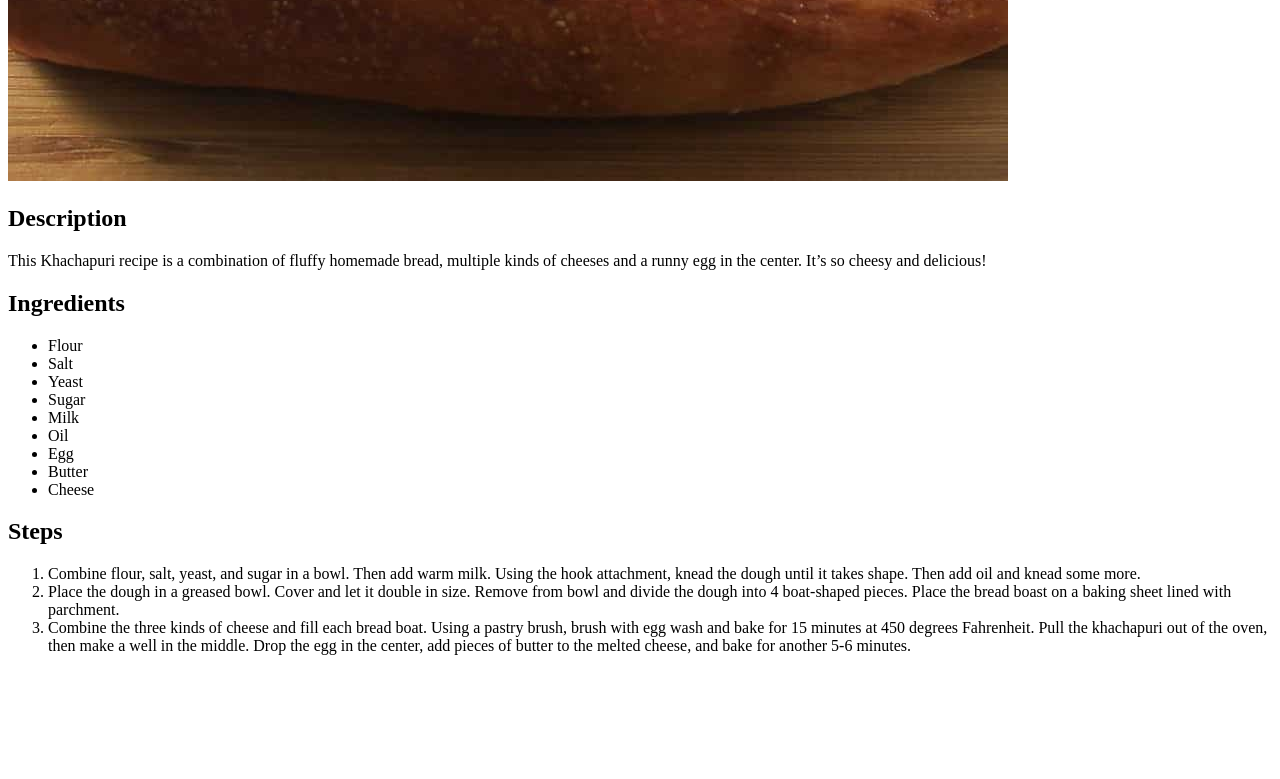
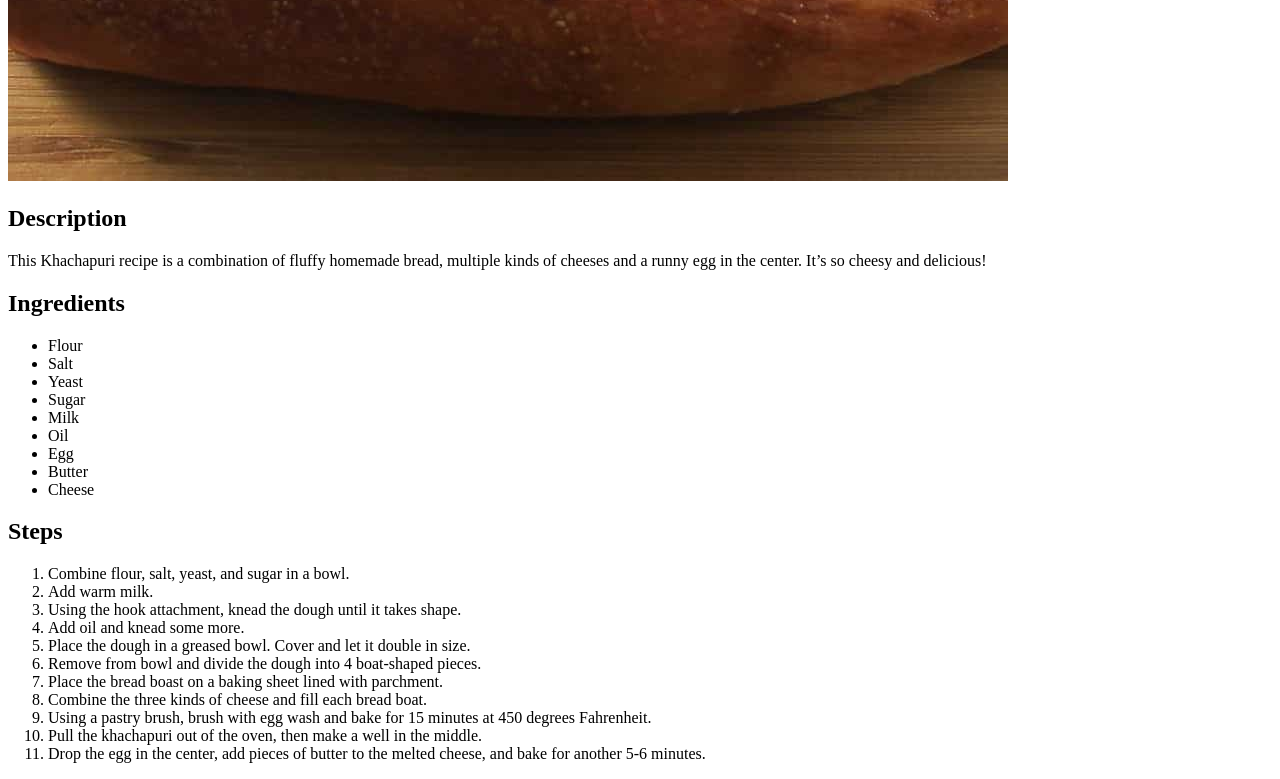
Before and after one commit to MrZoom24/odin-recipes, a plain HTML site: page recipes/khachapuri.html in a window 1280 px wide. Shown: the part 1399-2178 px from the top of the page. Before the commit the page ends 2070 px from the top, so only its background shows below. Drawn offline with Linux system fonts and the light colour scheme.

Commit message:
Update steps

```diff
--- a/recipes/khachapuri.html
+++ b/recipes/khachapuri.html
@@ -5,7 +5,7 @@
     </head>
     <body>
         <h1>Khachapuri</h1>
-        <img src="../images/khachapuri-image.jpg" alt="cherry dump cake">
+        <img src="../images/khachapuri-image.jpg" alt="Khachapuri">
 
         <h2>Description</h2>
         <p>This Khachapuri recipe is a combination of fluffy homemade bread, multiple kinds of cheeses and a runny egg in the center.
@@ -26,15 +26,17 @@
 
         <h2>Steps</h2>
         <ol>
-            <li>Combine flour, salt, yeast, and sugar in a bowl. Then add warm milk.
-                Using the hook attachment, knead the dough until it takes shape. Then add oil and knead some more.</li>
-            <li>Place the dough in a greased bowl. Cover and let it double in size.
-                Remove from bowl and divide the dough into 4 boat-shaped pieces.
-                Place the bread boast on a baking sheet lined with parchment.</li>
-            <li>Combine the three kinds of cheese and fill each bread boat.
-                Using a pastry brush, brush with egg wash and bake for 15 minutes at 450 degrees Fahrenheit.
-                Pull the khachapuri out of the oven, then make a well in the middle.
-                Drop the egg in the center, add pieces of butter to the melted cheese, and bake for another 5-6 minutes.</li>
+            <li>Combine flour, salt, yeast, and sugar in a bowl.</li>
+            <li>Add warm milk.</li>
+            <li>Using the hook attachment, knead the dough until it takes shape.</li>
+            <li>Add oil and knead some more.</li>
+            <li>Place the dough in a greased bowl. Cover and let it double in size.</li>
+            <li>Remove from bowl and divide the dough into 4 boat-shaped pieces.</li>
+            <li>Place the bread boast on a baking sheet lined with parchment.</li>
+            <li>Combine the three kinds of cheese and fill each bread boat.</li>
+            <li>Using a pastry brush, brush with egg wash and bake for 15 minutes at 450 degrees Fahrenheit.</li>
+            <li>Pull the khachapuri out of the oven, then make a well in the middle.</li>
+            <li>Drop the egg in the center, add pieces of butter to the melted cheese, and bake for another 5-6 minutes.</li>
         </ol>
     </body>
 </html>
```
